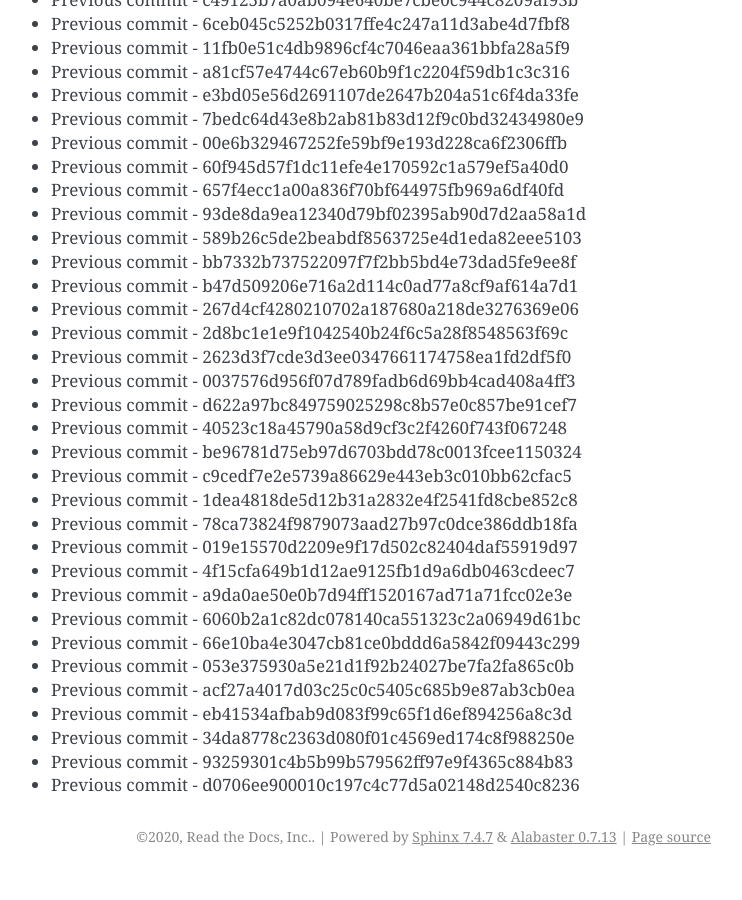
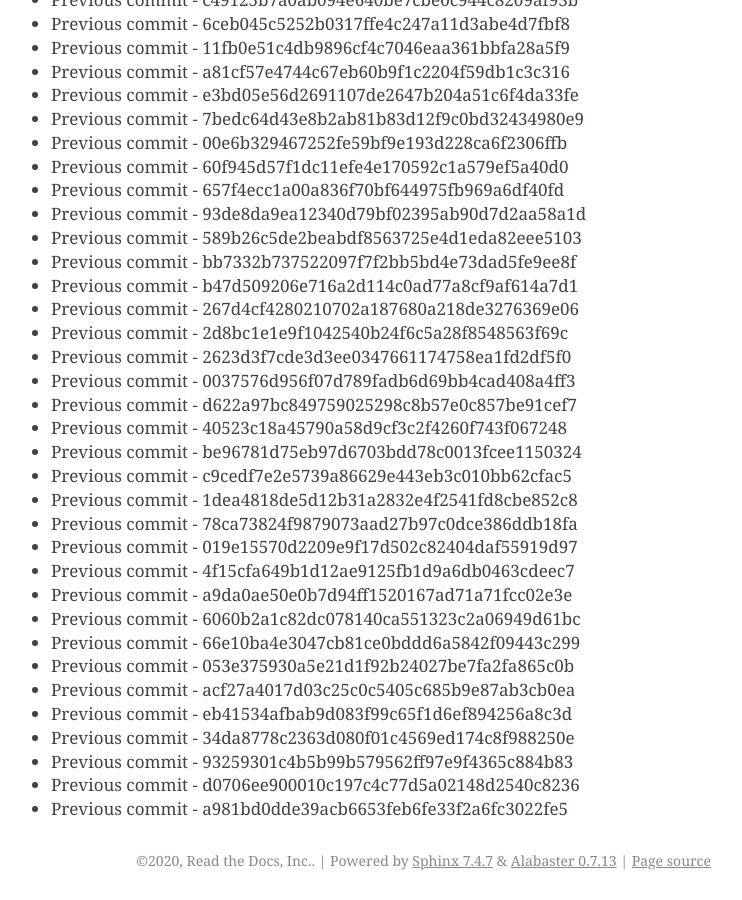
Before and after one commit to readthedocs/rtd-git-stresstest, a Sphinx documentation site: the page built from docs/updates.rst, in a window 1280 px wide and 900 px high, scrolled down 44989 px. Shown: the whole window, without its empty margins (399-1141 px from the left). Built offline with Sphinx 7.4.7, drawn with Linux system fonts in a browser that asks for light colours; before the commit the page ends 45865 px from its top, so only the background shows below that.

Commit message:
Generating commit from previous: a981bd0dde39acb6653feb6fe33f2a6fc3022fe5

```diff
--- a/docs/updates.rst
+++ b/docs/updates.rst
@@ -1922,3 +1922,4 @@ It can be tested for any performance characteristics.
 * Previous commit - 34da8778c2363d080f01c4569ed174c8f988250e
 * Previous commit - 93259301c4b5b99b579562ff97e9f4365c884b83
 * Previous commit - d0706ee900010c197c4c77d5a02148d2540c8236
+* Previous commit - a981bd0dde39acb6653feb6fe33f2a6fc3022fe5
```
